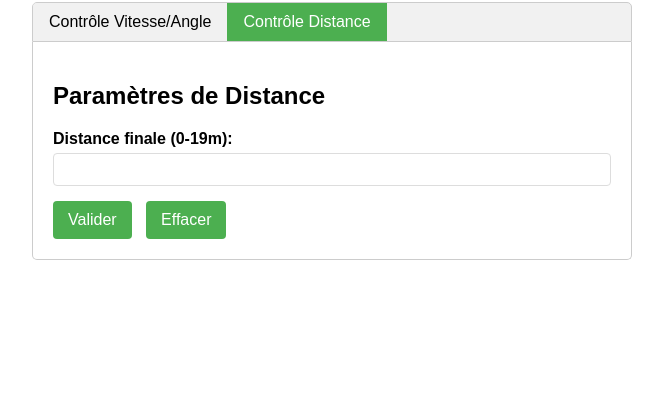
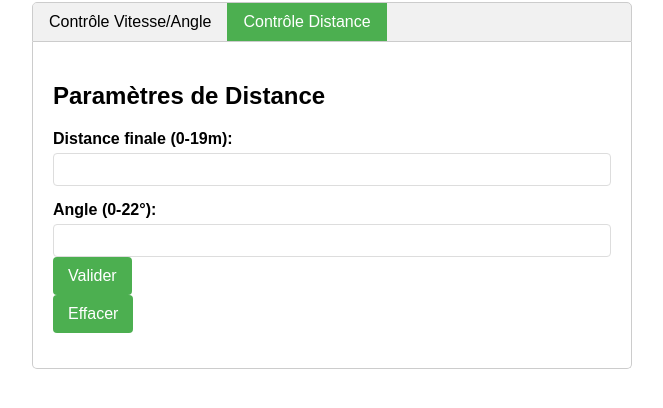
Before and after one commit to MarkSaba7/LanceurFlip, a website: page public/index.html in a window 1280 px wide. Both pictures are taken after a click on the button "Contrôle Distance". Shown: the part 98-506 px from the top of the page, without its empty margins (308-971 px from the left). Drawn offline with Linux system fonts and the light colour scheme.

```diff
--- a/public/index.html
+++ b/public/index.html
@@ -39,7 +39,12 @@
                 <label for="distance">Distance finale (0-19m):</label>
                 <input type="number" id="distance" name="distance" min="0" max="19" required>
             </div>
+            <div class="form-group">
+                <label for="distanceAngle">Angle (0-22°):</label>
+                <input type="number" id="distanceAngle" name="distanceAngle" min="0" max="22" required>
             <button type="submit">Valider</button>
+
+            <div>
             <button type="button" onclick="clearDistanceForm()">Effacer</button>
         </form>
     </div>
--- a/public/index.js
+++ b/public/index.js
@@ -1,6 +1,7 @@
 const tabs = []
 
 let tabOuverte = 0
+
 
 
 function openTab(evt, tabName) {
@@ -57,6 +58,7 @@
     e.preventDefault();
 
     const distance = parseFloat(document.getElementById("distance").value);
+    console.log(distance)
 
     const reponse = await fetch("http://localhost:8080/api/soumettre-distance", {
         method: "POST",
```
